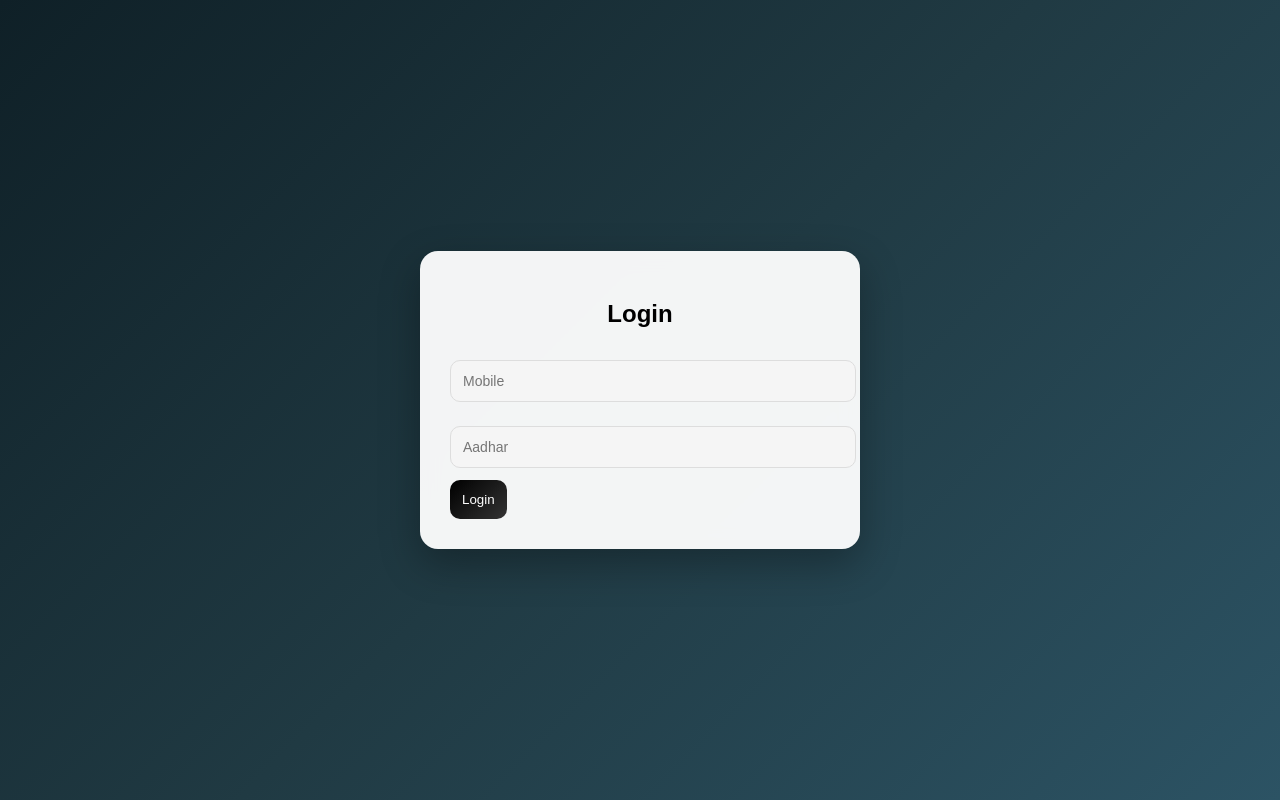
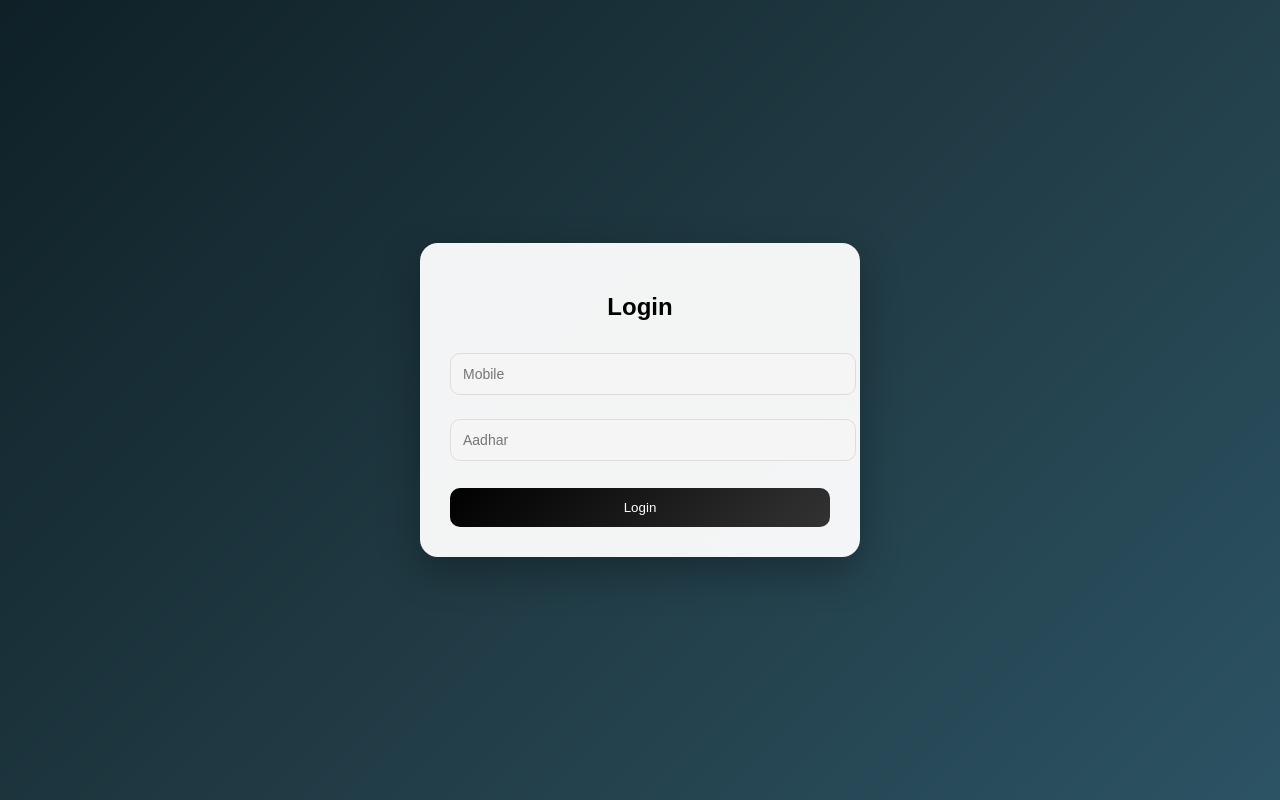
Before and after one commit to amulyabashetty-source/bank-management-dashboard, a React (Create React App) app in the folder frontend/: page / in a window 1280 px wide. Built offline with nearby package versions, Linux system fonts and the light colour scheme.

Commit message:
fixed errors and UI

```diff
--- a/frontend/src/App.css
+++ b/frontend/src/App.css
@@ -87,6 +87,11 @@ body {
 .login-card h2 {
   text-align: center;
   margin-bottom: 20px;
+}
+
+.login-card button {
+  width: 100%;
+  margin-top: 15px;
 }
 
 /* ANIMATION */
--- a/frontend/src/App.js
+++ b/frontend/src/App.js
@@ -76,7 +76,6 @@ function App() {
       <div className="main">
         <div className="content-wrapper">
           <h1 className="title">Banking Application</h1>
-
           {page === "dashboard" && <Dashboard />}
           {page === "create" && <CreateAccount setPage={setPage} />}
           {page === "deposit" && <Deposit />}
--- a/frontend/src/Login.js
+++ b/frontend/src/Login.js
@@ -17,8 +17,11 @@ function Login({ setAccount }) {
         {
           method: "POST",
           headers: { "Content-Type": "application/json" },
-          body: JSON.stringify({ mobile, aadhar }),
-        }
+          body: JSON.stringify({
+            mobile: mobile.trim(),
+            aadhar: aadhar.replace(/\s/g, ""),
+          }),
+        },
       );
 
       const data = await res.json();
```
Lines whose indentation alone changed are shown as unchanged.
